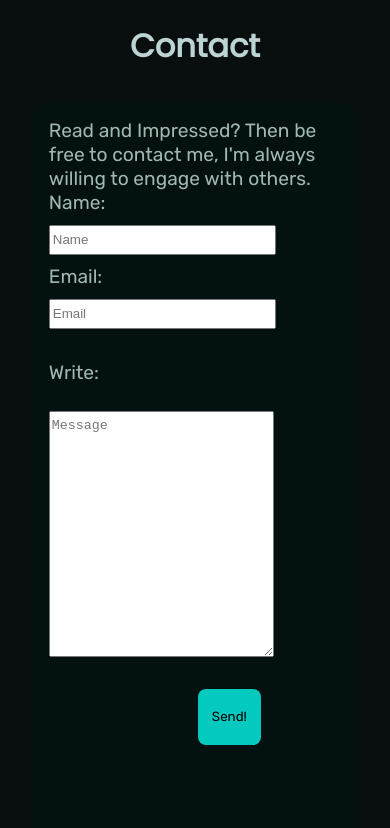
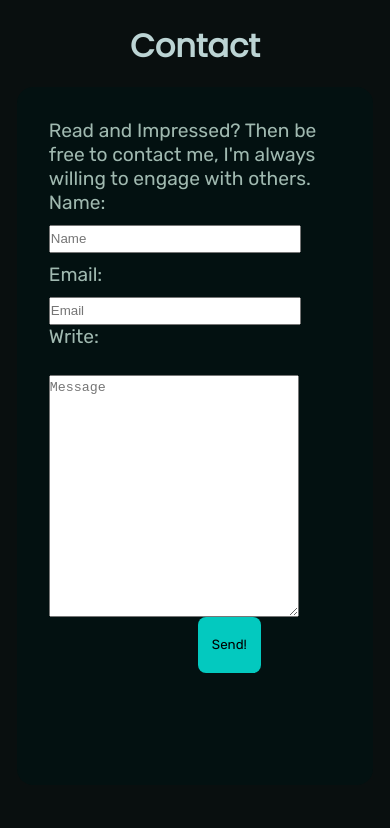
Before and after one commit to DaChoco/Home-page, a plain HTML site: page index.html in a window 390 px wide. Shown: the part 3348-4176 px from the top of the page. Drawn offline with Linux system fonts and the light colour scheme.

Commit message:
Changed margins

```diff
--- a/index.html
+++ b/index.html
@@ -137,10 +137,9 @@
             <h3 class="section-headings contact-positioning">Contact</h3>
 
             <form>
-
-                <p class="normal-text contact contact-positioning">
-                    Read and Impressed? Then be free to contact me, I'm always willing to engage with others.
-               </p>
+                <div class="Email-Container">
+                    <p class="normal-text contact contact-positioning">Read and Impressed? Then be free to contact me, I'm always willing to engage with others.</p>
+                </div>
 
                 <div class="Email-Container">
 
--- a/style.css
+++ b/style.css
@@ -103,9 +103,11 @@ section{
 
 }
     .my-photo{
+        transition: 0.3s;
         aspect-ratio:1/1;
         width: 40%;
         height: auto;
+        aspect-ratio: 1/1;
         padding: 0%
     }
 
@@ -304,8 +306,8 @@ form{
         display: grid;
         grid-template-rows: 3fr;
         grid-template-columns: auto;
-        padding: 1rem;
-        margin: 2rem;
+        padding: 2rem;
+        margin: 1rem;
         justify-self: center;;
         justify-content: center;
 
@@ -337,14 +339,20 @@ form{
     .my-photo{
         width: 100%;
         height: auto;
+        aspect-ratio: 1/1;
     }
 
     .Email-Container{
         width: 75vw;
         flex-direction: column;
         gap: 10px;
-        justify-content: center;
-        margin-left: 0rem;
+        margin: 0rem;
+        justify-self: center;
+
+        word-wrap: break-word;
+        word-break: normal;
+        white-space: pre-wrap;
+
         position: relative;
 
 
@@ -358,10 +366,6 @@ form{
         margin-top: 5rem;
         justify-content: center;
         padding: 0rem;
-    }
-    input{
-        width: 100%;
-        justify-self: center;
     }
     .nav-container{
         padding: 0rem;
@@ -398,10 +402,13 @@ form{
         padding: 0rem;
     }
     .email-write{
-        width: 75%;
+        width: 85%;
+        padding: 0rem;
     }
     .email-in{
-        width: 75%;
+        width: 85%;
+        justify-self: right;
+        padding: 0rem;
     }
     img{
         margin-top: 1rem;
```
